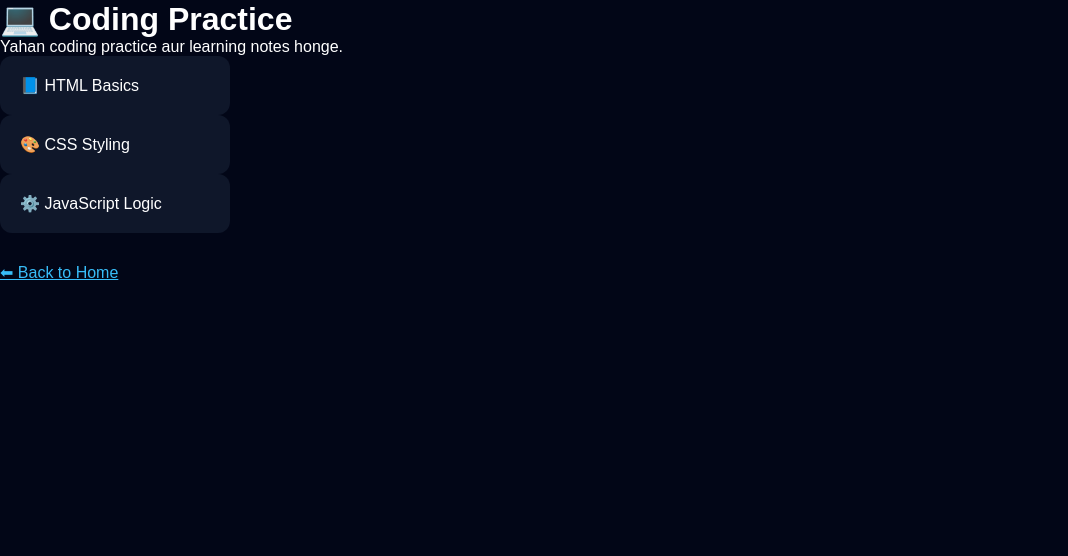
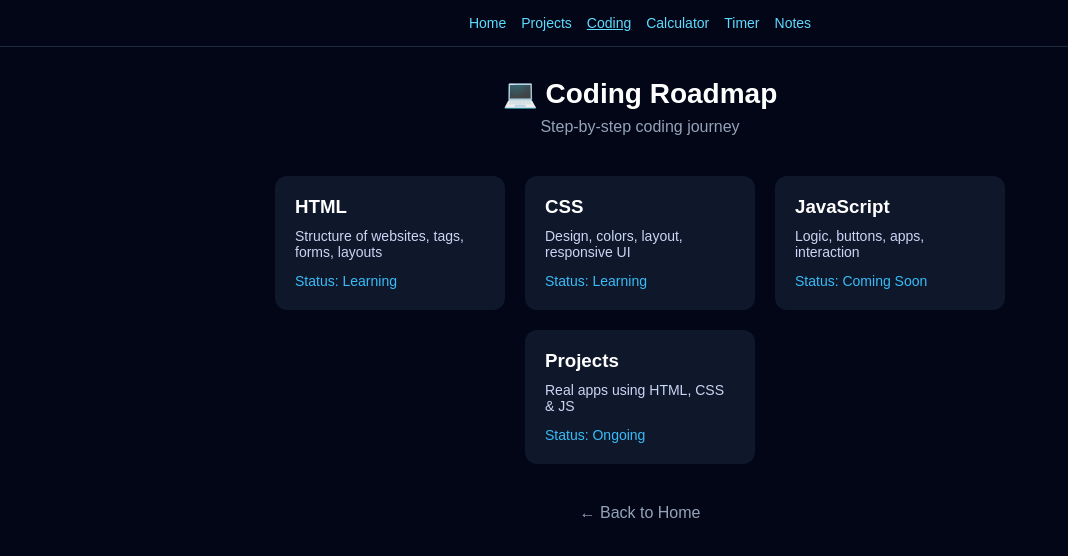
Before and after one commit to princerajhub/princerajhub.github.io, a plain HTML site: page coding.html in a window 1280 px wide. Shown: the whole page, without its empty margins (0-1068 px from the left). Drawn offline with Linux system fonts and the light colour scheme.

Commit message:
Add coding roadmap page
Created coding.html page showing the learning roadmap.
Includes sections for HTML, CSS, JavaScript, and projects
with consistent design and navigation.

```diff
--- a/coding.html
+++ b/coding.html
@@ -1,25 +1,54 @@
 <!DOCTYPE html>
-<html>
+<html lang="en">
 <head>
+  <meta charset="UTF-8">
   <title>Coding | PrinceRaj Hub</title>
   <link rel="stylesheet" href="style.css">
 </head>
 <body>
 
-<header>
-  <h1>💻 Coding Practice</h1>
-  <p>Yahan coding practice aur learning notes honge.</p>
-</header>
+  <!-- NAVBAR -->
+  <div class="navbar">
+    <a href="index.html">Home</a>
+    <a href="projects.html">Projects</a>
+    <a class="active" href="coding.html">Coding</a>
+    <a href="calculator.html">Calculator</a>
+    <a href="timer.html">Timer</a>
+    <a href="notes.html">Notes</a>
+  </div>
 
-<div class="card-box">
-  <div class="card">📘 HTML Basics</div>
-  <div class="card">🎨 CSS Styling</div>
-  <div class="card">⚙️ JavaScript Logic</div>
-</div>
+  <h1 class="page-title">💻 Coding Roadmap</h1>
+  <p class="subtitle">Step-by-step coding journey</p>
 
-<p style="margin-top:30px;">
-  <a href="index.html" style="color:#38bdf8;">⬅ Back to Home</a>
-</p>
+  <div class="card-container">
+
+    <div class="card">
+      <h3>HTML</h3>
+      <p>Structure of websites, tags, forms, layouts</p>
+      <span>Status: Learning</span>
+    </div>
+
+    <div class="card">
+      <h3>CSS</h3>
+      <p>Design, colors, layout, responsive UI</p>
+      <span>Status: Learning</span>
+    </div>
+
+    <div class="card">
+      <h3>JavaScript</h3>
+      <p>Logic, buttons, apps, interaction</p>
+      <span>Status: Coming Soon</span>
+    </div>
+
+    <div class="card">
+      <h3>Projects</h3>
+      <p>Real apps using HTML, CSS & JS</p>
+      <span>Status: Ongoing</span>
+    </div>
+
+  </div>
+
+  <a class="back-link" href="index.html">← Back to Home</a>
 
 </body>
 </html>
```
